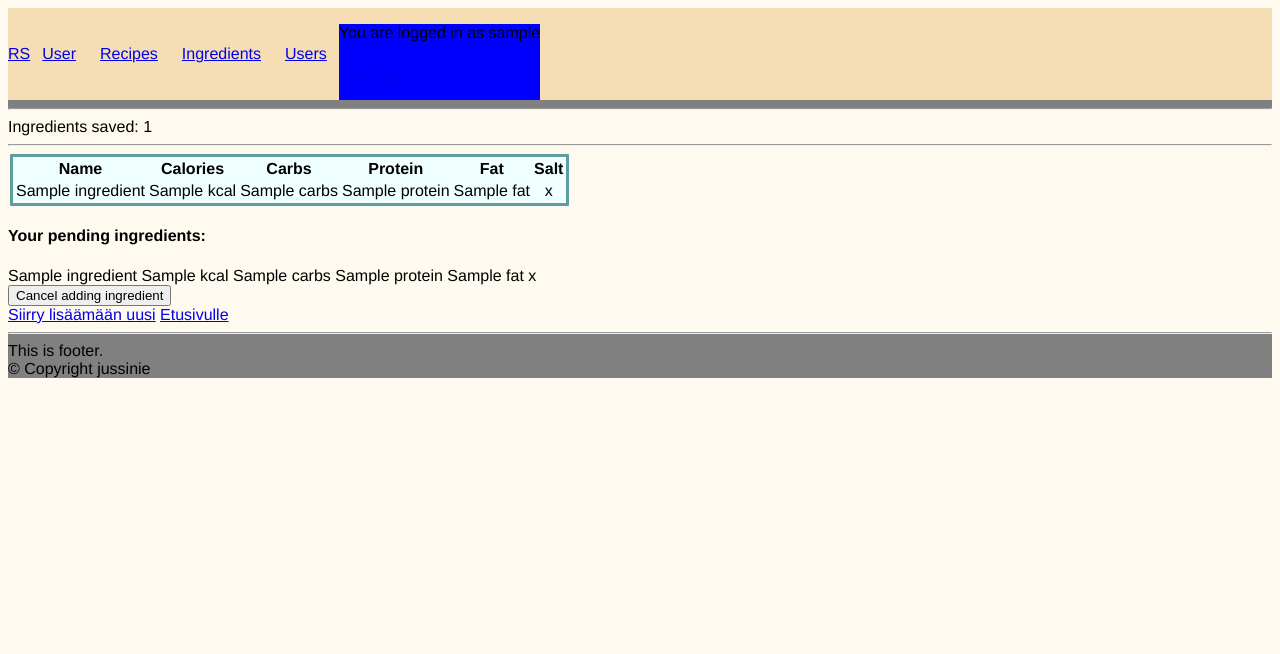
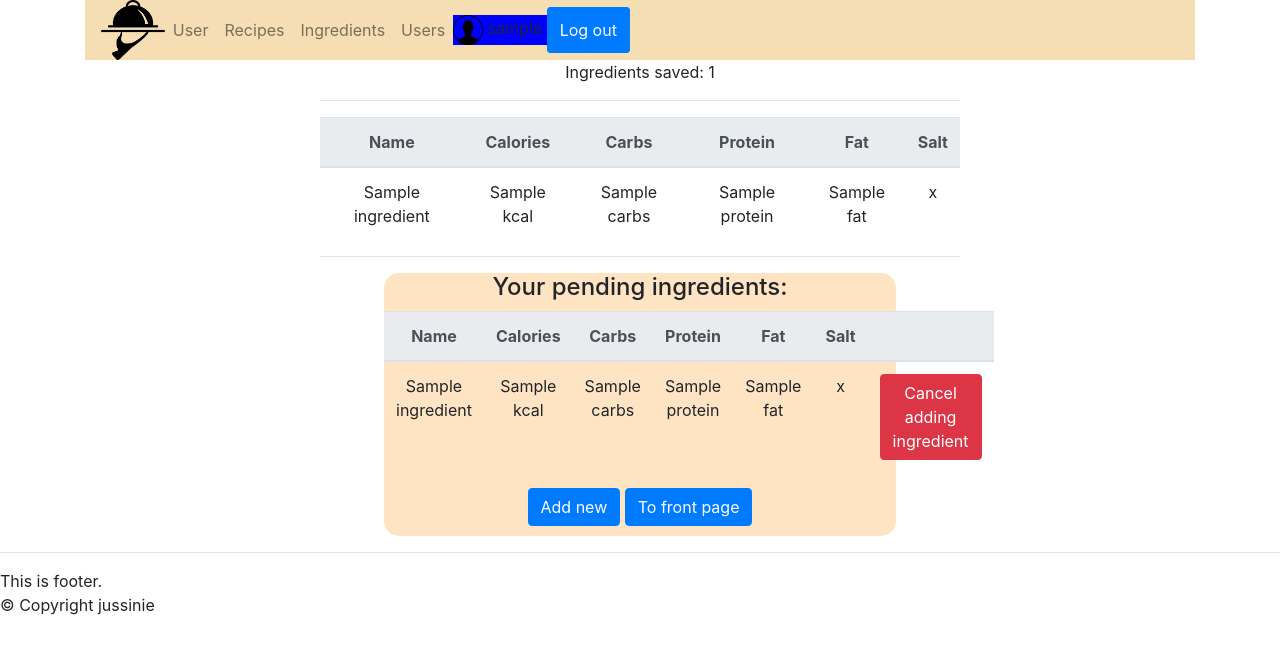
Before and after one commit to jussinie/meal_planner, a Flask app: template templates/ingredients.html in a window 1280 px wide. Shown: the top 654 px of the page. Run offline with Flask 2, Linux system fonts and the light colour scheme; the visitor is signed in with stand-in values (Sample User, id 1); the template is opened without the code that fills it: most values are stand-ins (such as "Sample title", 1, 10 or a date in 2020); some libraries are stand-ins or nearby versions.

Commit message:
- Bootstrap taken into use
 - css updated to design UI

 - templates updated for UI changes

```diff
--- a/comments.py
+++ b/comments.py
@@ -5,6 +5,12 @@ def add_comment(user_id: int, recipe_id: int, comment: str):
         VALUES (:user_id, :recipe_id, :comment, NOW())"""
     db.session.execute(sql_comment, {"user_id":user_id, "recipe_id":recipe_id, "comment":comment})
     db.session.commit()
+    sql_comment_amount = "SELECT COUNT(recipe_id) FROM comments WHERE recipe_id=:recipe_id"
+    comment_amount = db.session.execute(sql_comment_amount, {"recipe_id":recipe_id})
+    nr_of_comments = comment_amount.fetchone()[0]
+    sql_update_amnt = "UPDATE recipes SET comment_amount=:nr_of_comments WHERE id=:recipe_id"
+    db.session.execute(sql_update_amnt, {"nr_of_comments":nr_of_comments, "recipe_id":recipe_id})
+    db.session.commit()
 
 def get_all_comments(recipe_id: int):
     sql_comments = """SELECT c.content, c.sent_at, u.first_name, u.last_name
--- a/static/meal_planner_styles.css
+++ b/static/meal_planner_styles.css
@@ -14,10 +14,27 @@ body {
 }
 
 .content {
+    margin: auto;
     text-align: center;
-    background-color: blue;
 }
 
+.table_container {
+    margin: auto;
+    width: 50%;
+}
+
+.add_ingredient_card, .pending_ingredient_card, .recipe_card {
+    margin: auto;
+    margin-bottom: 10px;
+    width: 40%;
+    text-align: center;
+    align-items: center;
+    background-color: bisque;
+    border-radius: 15px;
+    padding-bottom: 10px;
+}
+
+/*
 .recipe_card {
     border-style: double;
     border-radius: 2px;
@@ -27,7 +44,7 @@ body {
     margin-top: 3px;
     min-height: 30px;
     vertical-align: middle;
-}
+} */
 
 #comment_card {
     margin: 10px;
@@ -43,15 +60,18 @@ body {
     padding: 5px;
     border-style: solid;
     border-width: 1px;
-    width: 30%;
     text-align: center;
+    background-color: blueviolet;
+    border-radius: 15px;
 }
 
 #user_card {
-    width: 100%;
+    width: 25%;
     text-align: center;
     align-content: center;
     margin: auto;
+    background-color: aquamarine;
+    border-radius: 15px;
 }
 
 .user_tables {
@@ -103,11 +123,9 @@ body {
 }
 
 table {
-    margin: 2px;
-    background-color: azure;
-    border-style: solid;
-    border-color: cadetblue;
-    border-radius: 1px;
+    margin: auto;
+    margin-top: 10px;
+    margin-bottom: 10px;
 }
 
 td {
@@ -121,6 +139,11 @@ tbody, td {
 
 .user_profile {
     margin-top: 3px;
-    background-color: floralwhite;
-    vertical-align: middle;
+    margin-bottom: 10px;
+    margin: auto;
+    width: 25%;
+    text-align: center;
+    align-items: center;
+    background-color: bisque;
+    border-radius: 15px;
 }
--- a/templates/ingredients.html
+++ b/templates/ingredients.html
@@ -2,17 +2,20 @@
 {% block title %} {{ recipe_name }} {% endblock %}
 {% block content %}
 {% if session.username %}
+    <div class="table_container">
         <title>Ingredients</title>
         Ingredients saved: {{ count }}
         <hr>
-<table>
+        <table class="table">
             <tr>
+                <thead class="thead-light">
                 <th>Name</th>
                 <th>Calories</th>
                 <th>Carbs</th>
                 <th>Protein</th>
                 <th>Fat</th>
                 <th>Salt</th>
+            </thead>
             </tr>
             {% for ingredient in approved_ingredients %}
             <tr>
@@ -25,19 +28,24 @@ Ingredients saved: {{ count }}
             </tr>
             {% endfor %}
         </table>
+        <hr>
+    </div>
 
+    <div class="pending_ingredient_card">
         {% if user.admin %}
             <p>ADMIN</p>
             {% if ingredients_not_approved %}
                 <h3>Ingredients to approve:</h3>
-<table>
+                <table class="table">
                     <tr>
+                        <thead class="thead-light">
                             <th>Name</th>
                             <th>Calories</th>
                             <th>Carbs</th>
                             <th>Protein</th>
                             <th>Fat</th>
                             <th>Salt</th>
+                        </thead>
                     </tr>
                     {% for ingredient in ingredients_not_approved %}
                     <tr>
@@ -65,6 +73,18 @@ Ingredients saved: {{ count }}
         {% else %}
             {% if ingredients_not_approved_user %}
             <h4>Your pending ingredients:</h4>
+            <table class="table">
+                <tr>
+                    <thead class="thead-light">
+                        <th>Name</th>
+                        <th>Calories</th>
+                        <th>Carbs</th>
+                        <th>Protein</th>
+                        <th>Fat</th>
+                        <th>Salt</th>
+                        <th></th>
+                    </thead>
+                </tr>
             {% for ingredient in ingredients_not_approved_user %}
             <tr>
                 <td>{{ingredient.name}}</td>
@@ -75,14 +95,15 @@ Ingredients saved: {{ count }}
                 <td>{{ingredient.salt}}</td>
                 <td><form method="post" action="/ingredients">
                         <input id="ingredient_cancel_id" name="ingredient_canceled" type="hidden" value="{{ingredient.id}}" />
-            <button type="submit" onclick="return confirm('Are you sure you want to remove the ingredient?')">Cancel adding ingredient</button>
+                        <button type="submit" class="btn btn-danger" onclick="return confirm('Are you sure you want to remove the ingredient?')">Cancel adding ingredient</button>
                         </form></td>
             </tr>
             {% endfor %}
+            </table>
+            {% endif %}
+        <a href="/add_ingredient" class="btn btn-primary">Add new</a>
+        <a href="/" class="btn btn-primary">To front page</a>
+        </div>
         {% endif %}
 {% endif %}
-
-<a href="/add_ingredient">Siirry lisäämään uusi</a>
-<a href="/">Etusivulle</a>
-{% endif %}
 {% endblock %}
--- a/templates/layout.html
+++ b/templates/layout.html
@@ -6,41 +6,42 @@
     {% endblock %}
     <link rel="stylesheet" href="{{ url_for('static', filename='meal_planner_styles.css') }}">
     <link rel="shortcut icon" href="{{ url_for('static', filename='favicon.ico') }}">
+    <link rel="stylesheet" href="https://stackpath.bootstrapcdn.com/bootstrap/4.5.0/css/bootstrap.min.css">
   </head>
 
   <body>
-    <div id="header">
+    <div class="header">
         {% if session.username %}
-        <nav class="navbar">
-          <a class="brand" href="#">RS</a>
-          <ul>
-            <li>
-              <a href="/users/{{ session.username }}">User</a>
+        <div class="container">
+          <nav class="navbar navbar-expand-sm navbar-light py-lg-0">
+            <img src="{{ url_for('static', filename='meal_icon.png') }}" alt="user avatar" height="60px">
+            <ul class="navbar-nav mr-auto">
+              <li class="nav-item">
+                <a class="nav-link" href="/users/{{ session.username }}">User</a>
               </li>
-            <li>
-              <a href="/recipes">Recipes</a>
+              <li class="nav-item">
+                <a class="nav-link" href="/recipes">Recipes</a>
               </li>
-            <li>
-              <a href="/ingredients">Ingredients</a>
+              <li class="nav-item">
+                <a class="nav-link" href="/ingredients">Ingredients</a>
               </li>
-            <li>
-              <a href="/users">Users</a>
+              <li class="nav-item">
+                <a class="nav-link" href="/users">Users</a>
               </li>
-            <li>
+              <li class="nav-item">
                 <div id="navbar_user">
-                <p>You are logged in as {{ session.username }}</p>
-                <a href="/logout">Log out</a>
+                  <img src="{{ url_for('static', filename='user_avatar.png') }}" alt="user avatar" height="30px">
+                  {{ session.username }} <a href="/logout" class="btn btn-primary" style="display: inline;">Log out</a>
                 </div>
               </li>
             </ul>
-
           </nav>
+        </div>
         {% endif %}
-        <hr>
       </div>
-    <div id="content">{% block content %}{% endblock %}</div>
+    <div class="content">{% block content %}{% endblock %}</div>
     {% if session.username %}
-    <div id="footer">
+    <div class="footer">
       {% block footer %}
       <hr>
       This is footer. <br>
--- a/templates/users.html
+++ b/templates/users.html
@@ -6,9 +6,8 @@ Users: {{ count }}
 <hr>
 {% for user in all_usernames %}
 <div class="user_profile">
-    <img src="{{ url_for('static', filename='user_avatar.png') }}" alt="user avatar" height="30px">
+    <img src="{{ url_for('static', filename='user_avatar.png') }}" alt="user avatar" height="30px"> <br>
     <a href="/users/{{ user.username }}">{{ user.username }}</a>
-    <hr>
 </div>
 {% endfor %}
 {% endblock %}
```
Also changed, not shown: recipes.py (+8 -3 lines), recipes_routes.py (+5 -4 lines), templates/add_ingredient.html (+6 -6 lines), templates/new_user.html (+7 -2 lines), templates/recipes.html (+6 -3 lines), templates/user.html (+4 -4 lines), static/meal_icon.png (added). Lines whose indentation alone changed are shown as unchanged.
